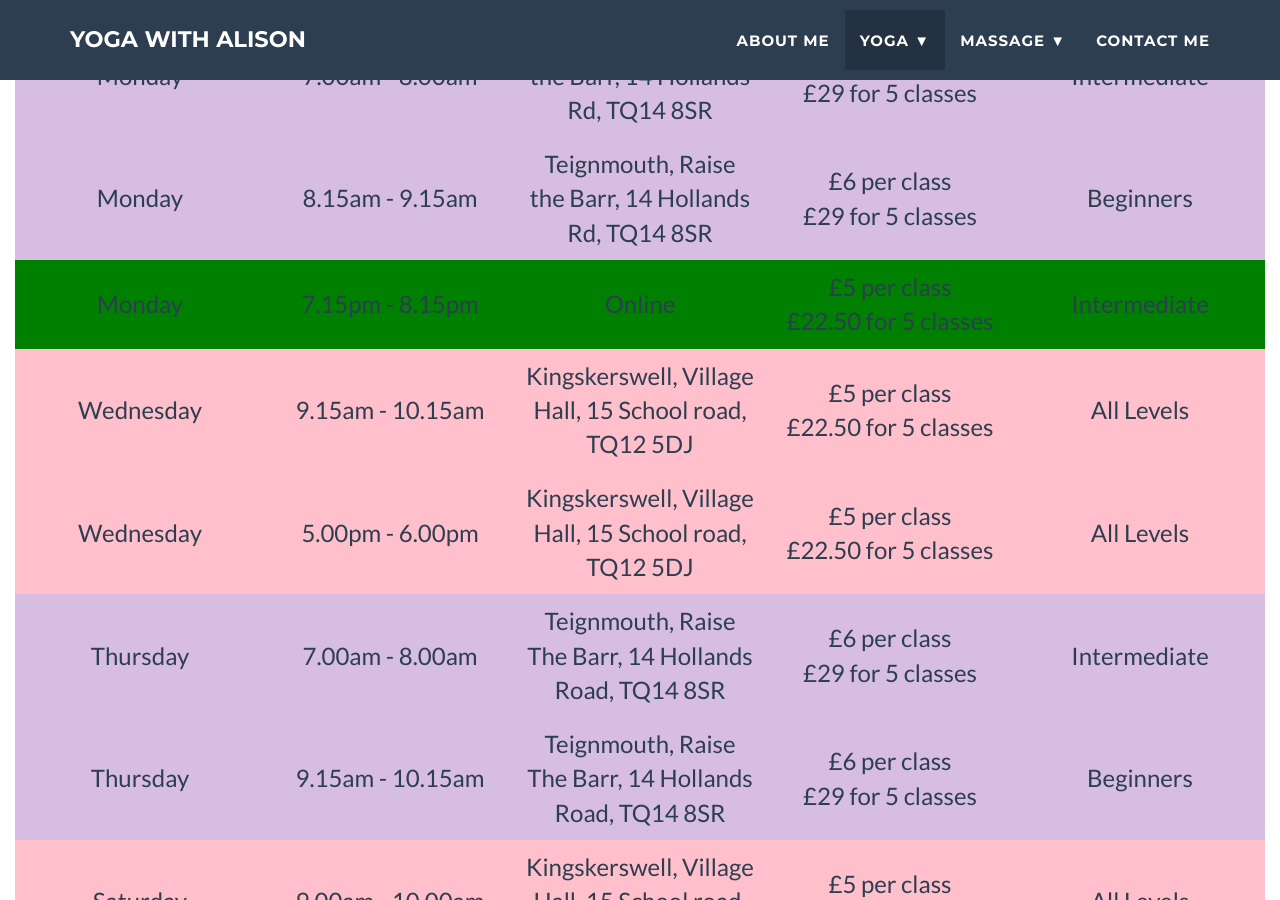
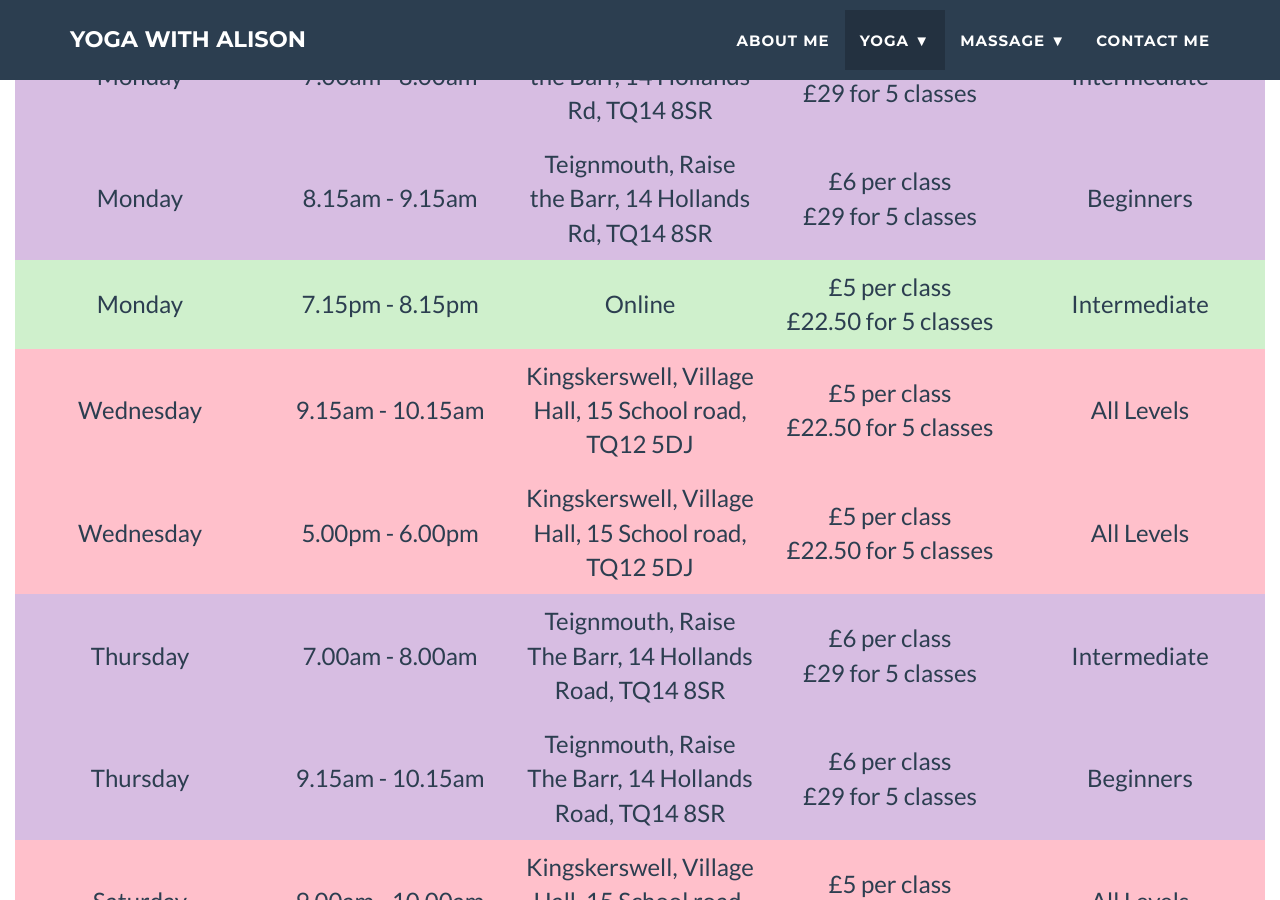
Before and after one commit to YogaWithAlison/yogawithalison.github.io, a Jekyll site: the page built from index.html, in a window 1280 px wide and 900 px high, scrolled down 1939 px. Built offline with Jekyll 4.4.1, drawn with Linux system fonts in a browser that asks for light colours.

Commit message:
Update timetable.html

```diff
--- a/_includes/timetable.html
+++ b/_includes/timetable.html
@@ -41,7 +41,7 @@
                               <TD>£6 per class<br>£29 for 5 classes</TD>
                               <TD>Beginners</TD>
                         </TR>
-                        <TR style="background-color: green">
+                        <TR style="background-color: rgb(207, 240, 204)">
                               <TD>Monday</TD>
                               <TD>7.15pm - 8.15pm</TD>
                               <TD>Online</TD>
@@ -84,7 +84,7 @@
                               <TD>£5 per class<br>£22.50 for 5 classes</TD>
                               <TD>All Levels</TD>
                         </TR>
-                        <TR style="background-color: green">
+                        <TR style="background-color: rgb(207, 240, 204)">
                               <TD>Saturday</TD>
                               <TD>10.30am - 11.30am</TD>
                               <TD>Online YIN YOGA Every Fortnight</TD>
```
